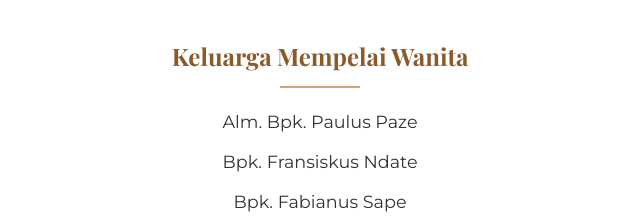
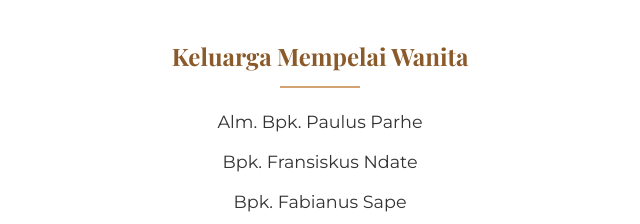
Before and after one commit to luisrajaa/A2, a plain HTML site: page index.html in a window 1280 px wide. Shown: the part 2884-3108 px from the top of the page, 580-1220 px from the left. Drawn offline with nearby package versions, Linux system fonts and the light colour scheme.

Commit message:
Update index.html

```diff
--- a/index.html
+++ b/index.html
@@ -1159,7 +1159,7 @@
         <div class="family-column">
           <h3 class="family-subtitle">Keluarga Mempelai Wanita</h3>
           <ul class="family-list">
-            <li>Alm. Bpk. Paulus Paze</li>
+            <li>Alm. Bpk. Paulus Parhe</li>
             <li>Bpk. Fransiskus Ndate</li>
             <li>Bpk. Fabianus Sape</li>
             <li>Bpk. Aloysius Wero</li>
```
